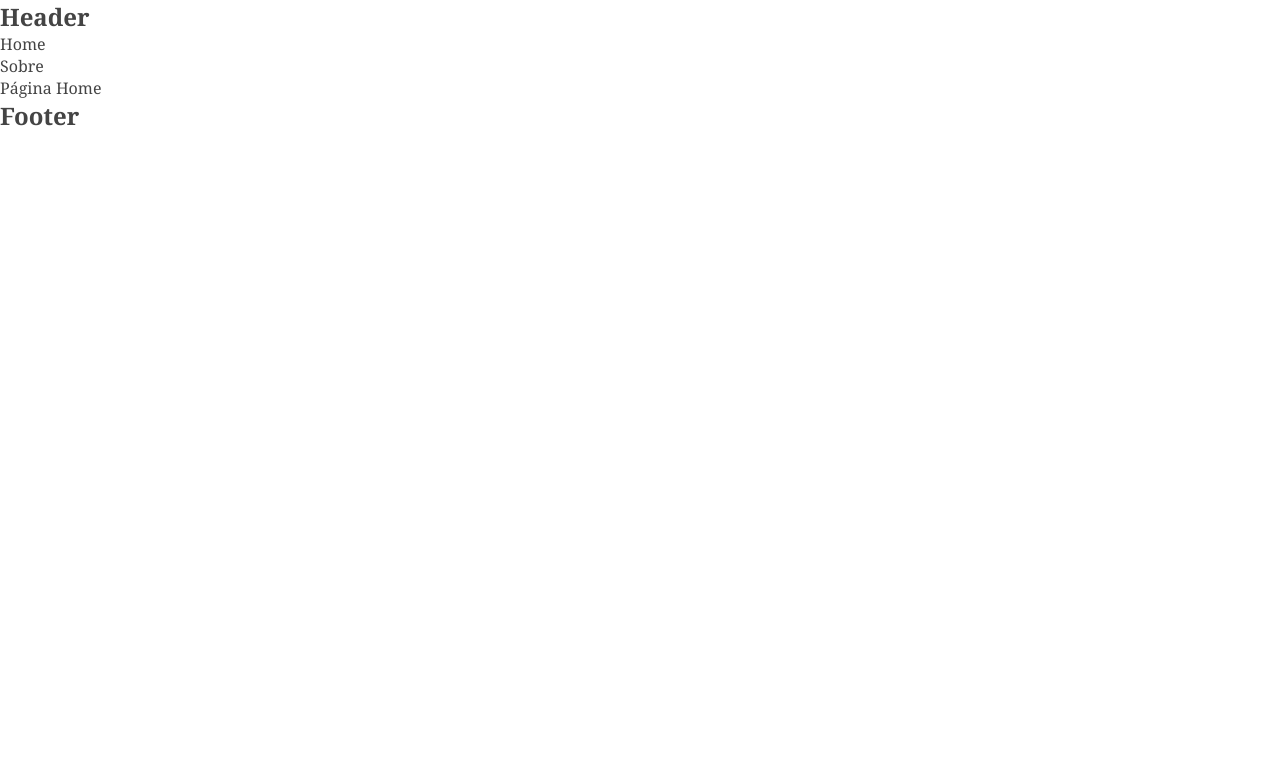
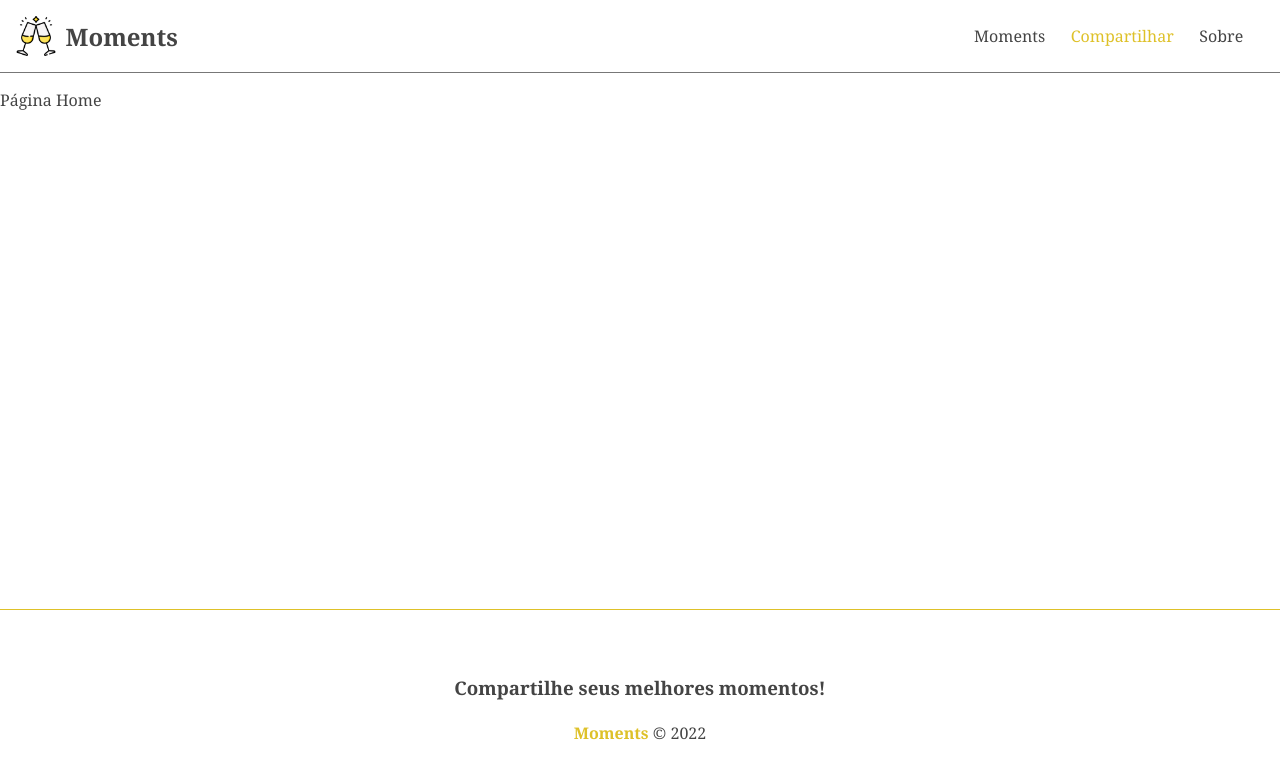
Before and after one commit to patricioliveira/moments, an Angular app: page / in a window 1280 px wide. Shown: the top 778 px of the page. Built offline with nearby package versions, Linux system fonts and the light colour scheme.

Commit message:
Adicionando estilo aos componentes principais do projeto

```diff
--- a/src/app/app-routing.module.ts
+++ b/src/app/app-routing.module.ts
@@ -2,11 +2,12 @@
 import { RouterModule, Routes } from '@angular/router';
 import { AboutComponent } from './components/pages/about/about.component';
 import { HomeComponent } from './components/pages/home/home.component';
+import { NewMomentsComponent } from './components/pages/new-moments/new-moments.component';
 
 const routes: Routes = [
   { path: '', component: HomeComponent },
-  { path: 'about', component: AboutComponent }
-
+  { path: 'about', component: AboutComponent },
+  { path: 'moments/new', component: NewMomentsComponent },
 ];
 
 @NgModule({
--- a/src/app/app.component.css
+++ b/src/app/app.component.css
@@ -0,0 +1,4 @@
+.container {
+    min-height: 65vh;
+    margin-top: 1em;
+}
--- a/src/app/app.module.ts
+++ b/src/app/app.module.ts
@@ -7,6 +7,7 @@
 import { FooterComponent } from './components/footer/footer.component';
 import { AboutComponent } from './components/pages/about/about.component';
 import { HomeComponent } from './components/pages/home/home.component';
+import { NewMomentsComponent } from './components/pages/new-moments/new-moments.component';
 
 @NgModule({
   declarations: [
@@ -14,7 +15,8 @@
     HeaderComponent,
     FooterComponent,
     AboutComponent,
-    HomeComponent
+    HomeComponent,
+    NewMomentsComponent
   ],
   imports: [
     BrowserModule,
--- a/src/app/components/footer/footer.component.css
+++ b/src/app/components/footer/footer.component.css
@@ -0,0 +1,17 @@
+footer {
+    border-top: 1px solid #dec129;
+    display: flex;
+    flex-direction: column;
+    align-items: center;
+    justify-content: center;
+    height: 200px;
+}
+
+footer h3 {
+    margin-bottom: 1.2em;
+}
+
+footer span {
+    font-weight: bold;
+    color: #dec129;
+}
--- a/src/app/components/footer/footer.component.html
+++ b/src/app/components/footer/footer.component.html
@@ -1 +1,4 @@
-<h2>Footer</h2>
+<footer>
+    <h3>Compartilhe seus melhores momentos!</h3>
+    <p><span>Moments</span> &copy; 2022</p>
+</footer>
--- a/src/app/components/header/header.component.css
+++ b/src/app/components/header/header.component.css
@@ -0,0 +1,43 @@
+nav {
+    display: flex;
+    justify-content: space-between;
+    padding: 1em;
+    border-bottom: 1px solid #777;
+  }
+
+  .brand,
+  .links {
+    display: flex;
+    justify-content: center;
+    align-items: center;
+  }
+
+  .brand img {
+    width: 40px;
+    margin-right: 0.6em;
+  }
+
+  .brand h2 {
+    transition: 0.4s;
+  }
+
+  .brand:hover > h2 {
+    color: #dec129;
+  }
+
+  .links li {
+    margin-right: 1em;
+    list-style: none;
+  }
+
+  .links a {
+    padding: 0.1em 0.3em;
+  }
+
+  #add a {
+    color: #dec129;
+  }
+
+  #add a:hover {
+    background-color: #efefef;
+  }
--- a/src/app/components/header/header.component.html
+++ b/src/app/components/header/header.component.html
@@ -1,7 +1,17 @@
-<h2>Header</h2>
 <nav>
-    <ul>
-        <li><a routerLink="/" >Home</a></li>
-        <li><a routerLink="/about" >Sobre</a></li>
+    <a class="brand" routerLink="/">
+      <img src="/assets/moments.png" alt="Moments" />
+      <h2>Moments</h2>
+    </a>
+    <ul class="links">
+      <li>
+        <a routerLink="/">Moments</a>
+      </li>
+      <li id="add">
+        <a routerLink="/moments/new">Compartilhar</a>
+      </li>
+      <li>
+        <a routerLink="/about">Sobre</a>
+      </li>
     </ul>
-</nav>
+  </nav>
--- /dev/null
+++ b/src/app/components/pages/new-moments/new-moments.component.html
@@ -0,0 +1 @@
+<p>new-moments works!</p>
--- /dev/null
+++ b/src/app/components/pages/new-moments/new-moments.component.ts
@@ -0,0 +1,15 @@
+import { Component, OnInit } from '@angular/core';
+
+@Component({
+  selector: 'app-new-moments',
+  templateUrl: './new-moments.component.html',
+  styleUrls: ['./new-moments.component.css']
+})
+export class NewMomentsComponent implements OnInit {
+
+  constructor() { }
+
+  ngOnInit(): void {
+  }
+
+}
--- a/src/index.html
+++ b/src/index.html
@@ -1,11 +1,11 @@
 <!doctype html>
-<html lang="en">
+<html lang="pt-br">
 <head>
   <meta charset="utf-8">
   <title>Moments</title>
   <base href="/">
   <meta name="viewport" content="width=device-width, initial-scale=1">
-  <link rel="icon" type="image/x-icon" href="favicon.ico">
+  <link rel="icon" type="image/x-icon" href="assets/favico.png">
 </head>
 <body>
   <app-root></app-root>
```
Also changed, not shown: src/app/components/pages/new-moments/new-moments.component.css (added), 1 other file (tests, documents, lock files or other folders).
